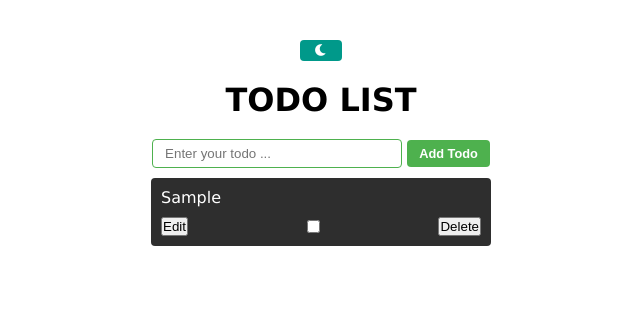
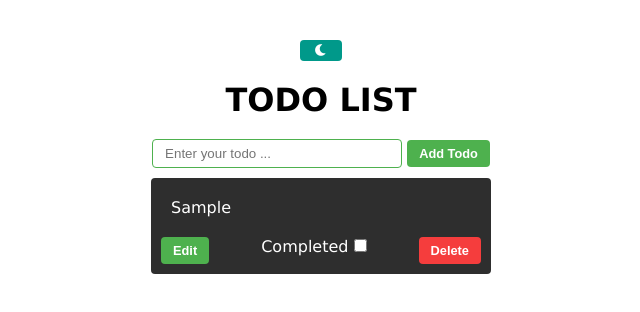
Before and after one commit to AllisonFavour/todo-list-app, a plain HTML site: page index.html in a window 1280 px wide. Both pictures are taken after typing "Sample" into the empty fields and a click on the button "Add Todo". Shown: the whole page, without its empty margins (319-959 px from the left). Drawn offline with Linux system fonts and the light colour scheme.

Commit message:
did some code clean up, styled the edit-button and delete-button

```diff
--- a/main.js
+++ b/main.js
@@ -71,6 +71,7 @@ function editTodo(index) {
 function toggleCompleted(index) {
     todos[index].completed = !todos[index].completed;
     localStorage.setItem('todos', JSON.stringify(todos));
+    renderTodos();
     updateTodoItem(index);  // Only update the checkbox status and text
 }
 
@@ -103,6 +104,7 @@ function renderTodoItem(index) {
     const textDiv = document.createElement('div');
     const actionsDiv = document.createElement('div');
     const editBtn = document.createElement('button');
+    const completedLabel = document.createElement('label');
     const completedCheckbox = document.createElement('input');
     const deleteBtn = document.createElement('button');
 
@@ -110,19 +112,25 @@ function renderTodoItem(index) {
     todoDiv.classList.add('todo-div');
     textDiv.classList.add('todo-text');
     actionsDiv.classList.add('todo-actions');
+    editBtn.classList.add('edit-btn');
+    deleteBtn.classList.add('delete-btn');
     editBtn.textContent = 'Edit';
     deleteBtn.textContent = 'Delete';
     completedCheckbox.type = 'checkbox';
+    completedLabel.textContent = 'Completed ';
 
     textDiv.textContent = todoItem.text;
 
     if (todoItem.completed) {
         textDiv.style.textDecoration = 'line-through';
         completedCheckbox.checked = true;
+        textDiv.classList.add('completed');
     }
 
+    completedLabel.appendChild(completedCheckbox);
+
     actionsDiv.appendChild(editBtn);
-    actionsDiv.appendChild(completedCheckbox);
+    actionsDiv.appendChild(completedLabel);
     actionsDiv.appendChild(deleteBtn);
 
     todoDiv.appendChild(textDiv);
@@ -136,143 +144,3 @@ function renderTodoItem(index) {
 
 // Initialize render
 renderTodos();
-
-
-
-
-
-
-// const main = document.querySelector('main');
-// const modeBtn = document.querySelector('.mode-btn');
-// const form = document.getElementById('js-todo-form');
-// const todoInput = document.getElementById('todo-input');
-// const addBtn = document.getElementById('js-todo-btn');
-// const todosDiv = document.getElementById('todos');
-
-// let todos = JSON.parse(localStorage.getItem('todos')) || [];
-
-// if (localStorage.getItem('theme') === 'dark') {
-//     main.classList.add('dark');
-//     modeBtn.classList.remove('fa-sun');
-//     modeBtn.classList.add('fa-moon');
-// } else {
-//     main.classList.remove('dark');
-//     modeBtn.classList.remove('fa-moon');
-//     modeBtn.classList.add('fa-sun');
-// }
-
-// modeBtn.addEventListener('click', () => {
-//     main.classList.toggle('dark');
-
-//     if (main.classList.contains('dark')) {
-//         localStorage.setItem('theme', 'dark');
-//         modeBtn.classList.remove('fa-sun');
-//         modeBtn.classList.add('fa-moon');
-//     } else {
-//         localStorage.setItem('theme', 'light');
-//         modeBtn.classList.remove('fa-moon');
-//         modeBtn.classList.add('fa-sun');
-//     }
-// });
-
-// addBtn.addEventListener('click', (e) => {
-//     e.preventDefault();
-//     if (todoInput.value === '') return alert('Please enter a todo');
-//     addTask(todoInput.value);
-//     todoInput.value = '';
-// });
-
-// function addTask(text) {
-//     todos.push({ text, completed: false });
-//     localStorage.setItem('todos', JSON.stringify(todos));
-//     renderTodoItem(todos.length - 1);  // Render the new todo immediately
-// }
-
-// function removeTodo(index) {
-//     todos.splice(index, 1);
-//     localStorage.setItem('todos', JSON.stringify(todos));
-
-//     const todoDiv = document.getElementById(`todo-${index}`);
-//     todoDiv.classList.add('fade-out');  // Apply fade-out animation
-//     setTimeout(() => todoDiv.remove(), 300); // Remove the todo after animation
-// }
-
-// function editTodo(index) {
-//     const todoItem = todos[index];
-//     const newText = prompt('Edit your todo: ', todoItem.text);
-
-//     if (newText !== null && newText.trim() !== '') {
-//         todos[index].text = newText;
-//         localStorage.setItem('todos', JSON.stringify(todos));
-//         updateTodoItem(index); // Only update this item
-//     }
-// }
-
-// function toggleCompleted(index) {
-//     todos[index].completed = !todos[index].completed;
-//     localStorage.setItem('todos', JSON.stringify(todos));
-//     updateTodoItem(index);  // Only update the checkbox status and text
-// }
-
-// function updateTodoItem(index) {
-//     const todoItem = todos[index];
-//     const todoDiv = document.getElementById(`todo-${index}`);
-//     const textDiv = todoDiv.querySelector('.todo-text');
-//     const completedCheckbox = todoDiv.querySelector('input[type="checkbox"]');
-
-//     // Update text-decoration and checkbox
-//     if (todoItem.completed) {
-//         textDiv.style.textDecoration = 'line-through';
-//         completedCheckbox.checked = true;
-//     } else {
-//         textDiv.style.textDecoration = 'none';
-//         completedCheckbox.checked = false;
-//     }
-// }
-
-// function renderTodos() {
-//     todosDiv.innerHTML = ''; // Clear the existing list
-//     todos.forEach((todoItem, index) => renderTodoItem(index));
-// }
-
-// function renderTodoItem(index) {
-//     const todoItem = todos[index];
-
-//     // Create elements for each todo item
-//     const todoDiv = document.createElement('div');
-//     const textDiv = document.createElement('div');
-//     const actionsDiv = document.createElement('div');
-//     const editBtn = document.createElement('button');
-//     const completedCheckbox = document.createElement('input');
-//     const deleteBtn = document.createElement('button');
-
-//     todoDiv.id = `todo-${index}`;
-//     todoDiv.classList.add('todo-div');
-//     textDiv.classList.add('todo-text');
-//     actionsDiv.classList.add('todo-actions');
-//     editBtn.textContent = 'Edit';
-//     deleteBtn.textContent = 'Delete';
-//     completedCheckbox.type = 'checkbox';
-
-//     textDiv.textContent = todoItem.text;
-
-//     if (todoItem.completed) {
-//         textDiv.style.textDecoration = 'line-through';
-//         completedCheckbox.checked = true;
-//     }
-
-//     actionsDiv.appendChild(editBtn);
-//     actionsDiv.appendChild(completedCheckbox);
-//     actionsDiv.appendChild(deleteBtn);
-
-//     todoDiv.appendChild(textDiv);
-//     todoDiv.appendChild(actionsDiv);
-//     todosDiv.appendChild(todoDiv);
-
-//     editBtn.addEventListener('click', () => editTodo(index));
-//     completedCheckbox.addEventListener('change', () => toggleCompleted(index));
-//     deleteBtn.addEventListener('click', () => removeTodo(index));
-// }
-
-// // Initialize render
-// renderTodos();
--- a/styles.css
+++ b/styles.css
@@ -47,7 +47,9 @@ form .input {
     outline: none;
 }
 
-form > button {
+form > button,
+.edit-btn,
+.delete-btn {
     background-color: hsl(120, 39%, 50%);
     color: hsl(0, 0%, 100%);
     font-size: 0.8rem;
@@ -56,6 +58,12 @@ form > button {
     border: none;
     border-radius: 4px;
     cursor: pointer;
+}
+.delete-btn {
+    background-color: hsl(0, 90%, 60%);
+}
+.delete-btn:hover {
+    opacity: 0.8;
 }
 
 .mode-btn:hover, form > button:hover {
@@ -79,11 +87,16 @@ form > button {
 
 .todo-text {
     word-wrap: break-word;
+    padding: 10px;
 }
 
 .todo-actions {
     display: flex;
     justify-content: space-between;
+}
+
+.completed {
+    color: hsl(120, 39%, 50%);
 }
 
 .todo-div.fade-out {
```
